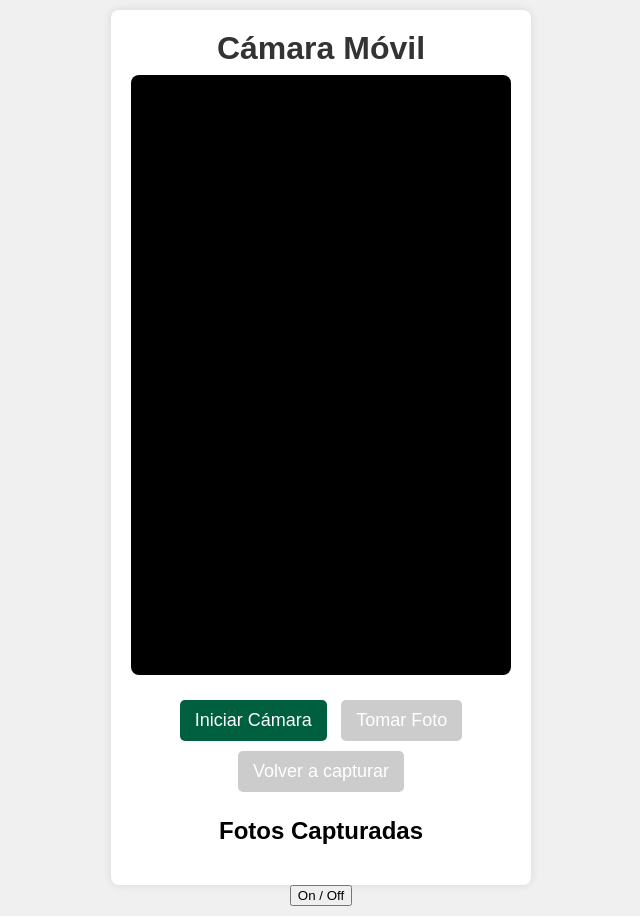
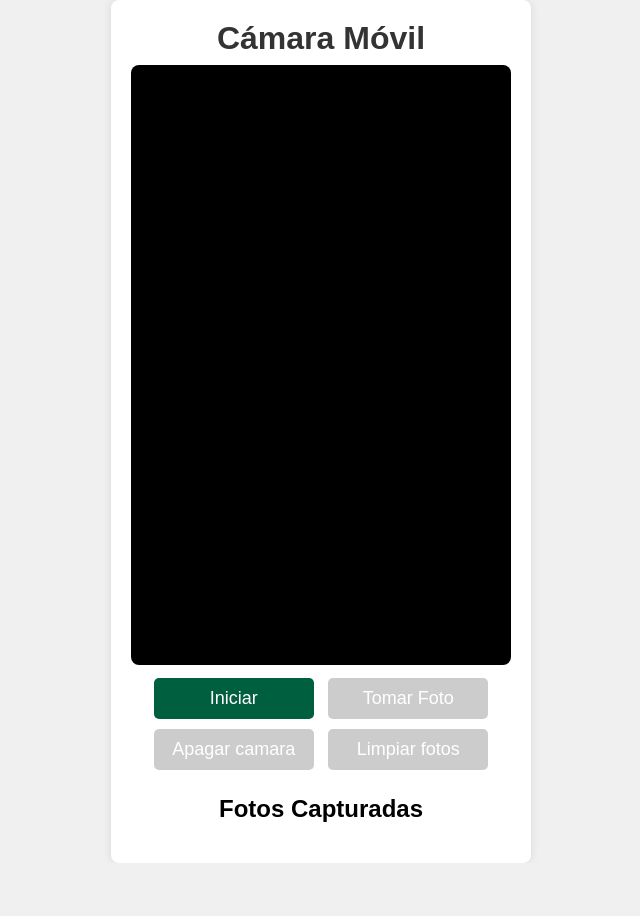
Before and after one commit to Ruben2216/Sistema_De_Registros, a Flask app: page /TEMPLATES/camara.html in a window 1280 px wide. Shown: the whole page, without its empty margins (319-959 px from the left). After the commit the page ends 863 px from the top, so only its background shows below. Run offline with Flask 3, Linux system fonts and the light colour scheme.

Commit message:
Boton de Limpiar fotos

```diff
--- a/RESOURCE/CSS/camara.css
+++ b/RESOURCE/CSS/camara.css
@@ -7,8 +7,8 @@ body {
     min-height: 100vh;
     margin: 0;
     background-color: #f0f0f0;
-    padding: 10px;
     box-sizing: border-box;
+
 }
 
 .container {
@@ -33,7 +33,7 @@ h1 {
     background-color: #000;
     overflow: hidden;
     border-radius: 8px;
-    margin: 0 auto 20px auto;
+    margin: 0 auto 0.5rem auto;
 }
 
 #video {
@@ -57,6 +57,7 @@ h1 {
     border-radius: 5px;
     cursor: pointer;
     font-size: 18px;
+    width: 10rem;
 
 }
 
--- a/RESOURCE/JS/index.js
+++ b/RESOURCE/JS/index.js
@@ -1,5 +1,3 @@
-
-
 document.addEventListener('DOMContentLoaded', () => {
     const videoElement = document.getElementById('video');
     const canvasElement = document.getElementById('canvas');
@@ -11,6 +9,7 @@ document.addEventListener('DOMContentLoaded', () => {
     const statusElement = document.getElementById('status');
     //const videoContainer = document.querySelector('.video-container');
     const context = canvasElement.getContext('2d');
+    const clearButton = document.getElementById('clearButton');
 
     let stream = null;
     let frontCamera = false;
@@ -26,7 +25,8 @@ document.addEventListener('DOMContentLoaded', () => {
         video: {
             facingMode: currentFacingMode,
             width: { max: 9999, ideal: 3840, min: 1280 },
-            height: { max: 9999, ideal: 2160, min: 720 }
+            height: { max: 9999, ideal: 2160, min: 720 },
+            advanced: [{ zoom: 1}]
         }
     };
 
@@ -43,10 +43,10 @@ function updateVideoMirroring() {
         startButton.disabled = true;
         snapButton.disabled = true; // Deshabilitar hasta que el video esté listo
         stopButton.disabled = true;
+        clearButton.disabled = true;
+        statusElement.textContent = "Iniciando cámara... Espere.";
         photosTakenCount = 0; // Reiniciar contador al inciiar
 
-        //Limpia imagenes anteriores
-        photosContainer.innerHTML = '';
 
         try {
             if (navigator.mediaDevices && navigator.mediaDevices.getUserMedia) {
@@ -95,6 +95,7 @@ function updateVideoMirroring() {
 
                     snapButton.disabled = false; // Habilitar botón de captura AHORA
                     stopButton.disabled = false;
+                    clearButton.disabled = false;
                 };
 
                 videoElement.onerror = (e) => {
@@ -124,20 +125,20 @@ function updateVideoMirroring() {
     function stopCamera() {
         if (stream) {
             stream.getTracks().forEach(track => track.stop());
-            videoElement.srcObject = null;
-            stream = null;
-            imageCapture = null; // Limpiar la instancia de ImageCapture
+            // videoElement.srcObject = null;
+            // stream = null;
+            // imageCapture = null; // Limpiar la instancia de ImageCapture
             statusElement.textContent = "Imagenes nuevas";
             startButton.disabled = false;
             snapButton.disabled = true;
             stopButton.disabled = true;
 
             //limpiar imagenes y contador
-            photosContainer.innerHTML = '';
             photosTakenCount = 0;
             videoElement.style.transform = 'translate(-50%, -50%) rotate(90deg)'; //al parecer, rota el video al detener
         }
     }
+
 
     async function snapPhoto() {
         if (!stream || videoElement.paused || videoElement.ended || videoElement.videoWidth === 0) {
@@ -200,15 +201,28 @@ function updateVideoMirroring() {
             photosContainer.appendChild(newImgElement);
             statusElement.textContent = `¡Foto ${photosTakenCount} tomada! Puedes tomar otra.`;
 
+
+
         } catch (error) {
             console.error("Error al tomar la foto:", error);
             statusElement.textContent = `Error al tomar la foto: ${error.name}`;
         }
+
+    }
+        function clearimage(){
+        photosContainer.innerHTML = '';
+                photosTakenCount = 0; // Reiniciar contador al limpiar
+
+        statusElement.innerHTML="Espacio en blanco...";
+
+
     }
 
     startButton.addEventListener('click', startCamera);
     stopButton.addEventListener('click', stopCamera);
     snapButton.addEventListener('click', snapPhoto);
+    clearButton.addEventListener('click', clearimage);
+
 
     window.addEventListener('beforeunload', () => {
         stopCamera();
--- a/TEMPLATES/camara.html
+++ b/TEMPLATES/camara.html
@@ -15,9 +15,11 @@
         </div>
 
         <div class="controls">
-            <button id="startButton">Iniciar Cámara</button>
+            <button id="startButton">Iniciar</button>
             <button id="snapButton" disabled>Tomar Foto</button>
-            <button id="stopButton" disabled>Volver a capturar</button>
+            <button id="stopButton" disabled>Apagar camara</button>
+            <button id="clearButton" disabled>Limpiar fotos</button>
+
         </div>
 
         <div class="output">
@@ -31,7 +33,7 @@
 
         <p id="status"></p>
     </div>
-    <button class="switch">On / Off</button>
+
 
 
     <script src="/RESOURCE/JS/index.js"></script>
```
